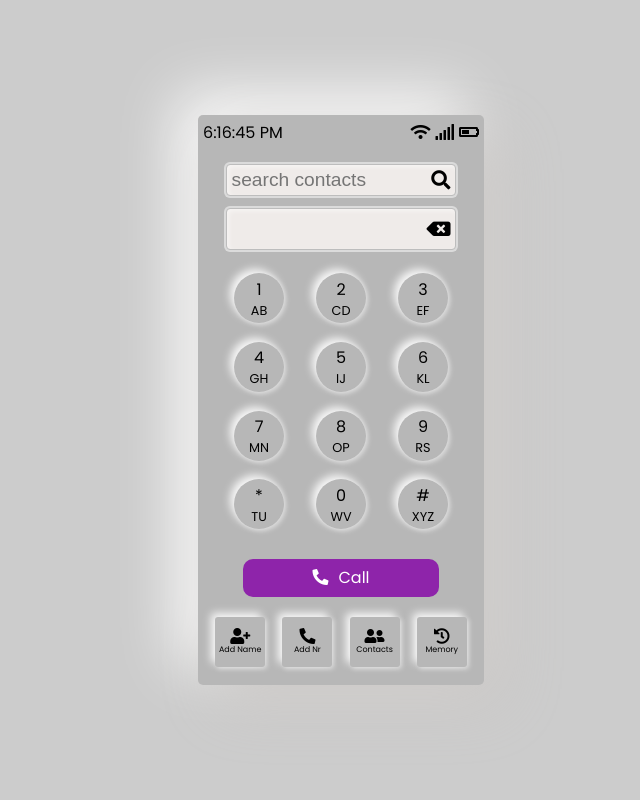
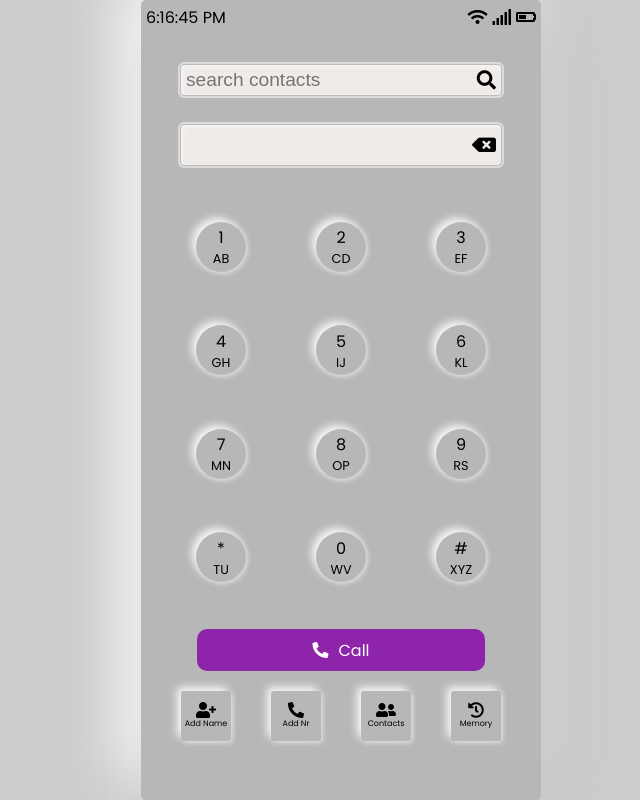
Before and after one commit to ajarek/phone-dialpad, a plain HTML site: page index.html in a window 1280 px wide. Shown: the whole page, without its empty margins (299-939 px from the left). Drawn offline with Linux system fonts and the light colour scheme.

Commit message:
code change

```diff
--- a/style.css
+++ b/style.css
@@ -19,6 +19,8 @@ body {
     position: relative;
     width: 286px;
     height: 570px;
+    max-width: 400px;
+    max-height: 812px;
     display: flex;
     flex-direction: column;
     justify-content: flex-start;
@@ -36,6 +38,8 @@ body {
     top: 0;
     width: 286px;
     height: 570px;
+    max-width: 400px;
+    max-height: 812px;
     display: flex;
     flex-direction: column;
     justify-content: flex-start;
@@ -168,6 +172,7 @@ main {
 }
 
 .number {
+    cursor: pointer;
     position: relative;
     align-self: center;
     justify-self: center;
@@ -229,8 +234,12 @@ main {
 }
 
 .call a {
+    display: flex;
+    align-items: center;
+    justify-content: center;
     color: white;
     text-decoration: none;
+    width: 100%;
 }
 
 .call i {
@@ -259,6 +268,7 @@ footer {
     flex-direction: column;
     justify-content: center;
     align-items: center;
+    cursor: pointer;
 }
 
 .icon:hover {
@@ -268,3 +278,11 @@ footer {
 .icon i {
     font-size: 1rem;
 }
+@media (min-width:297px){
+.container,.contactBook {
+
+    width: 100vw;
+    height: 100vh;
+
+}
+}
```
